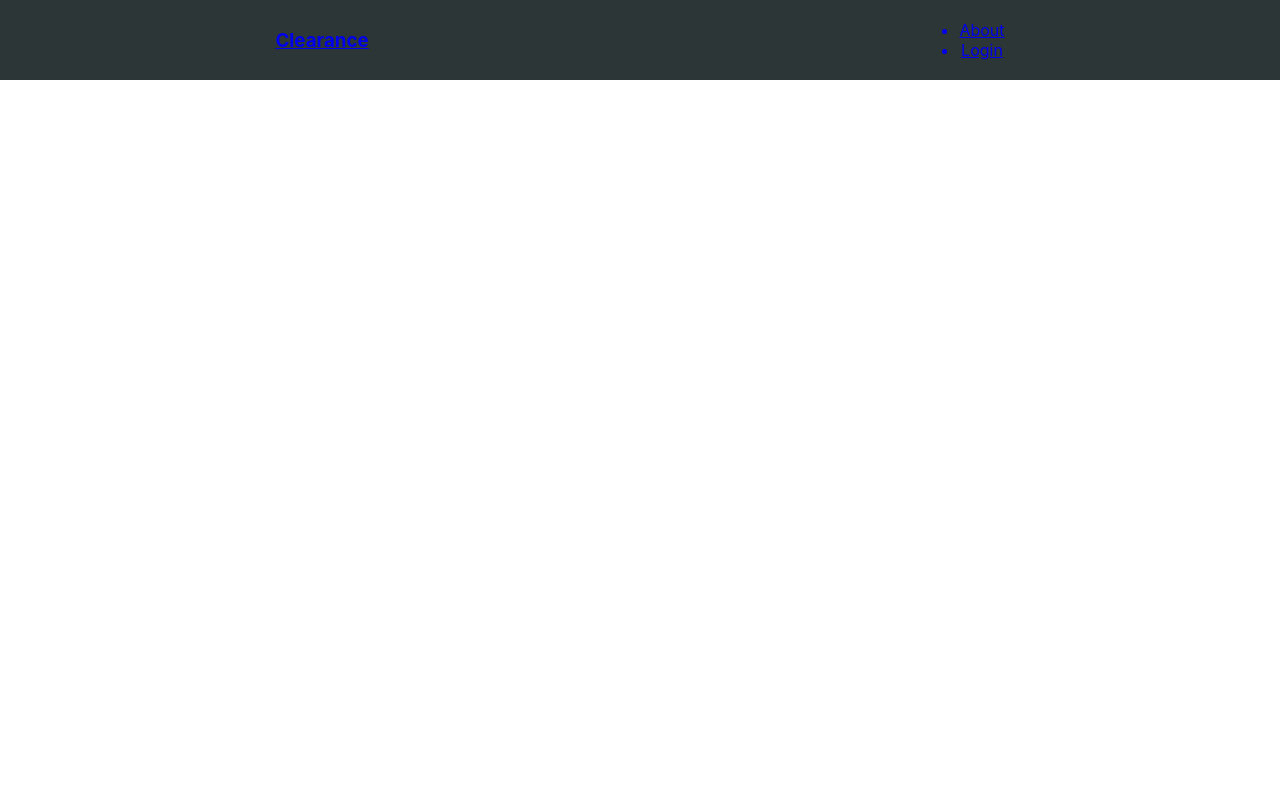
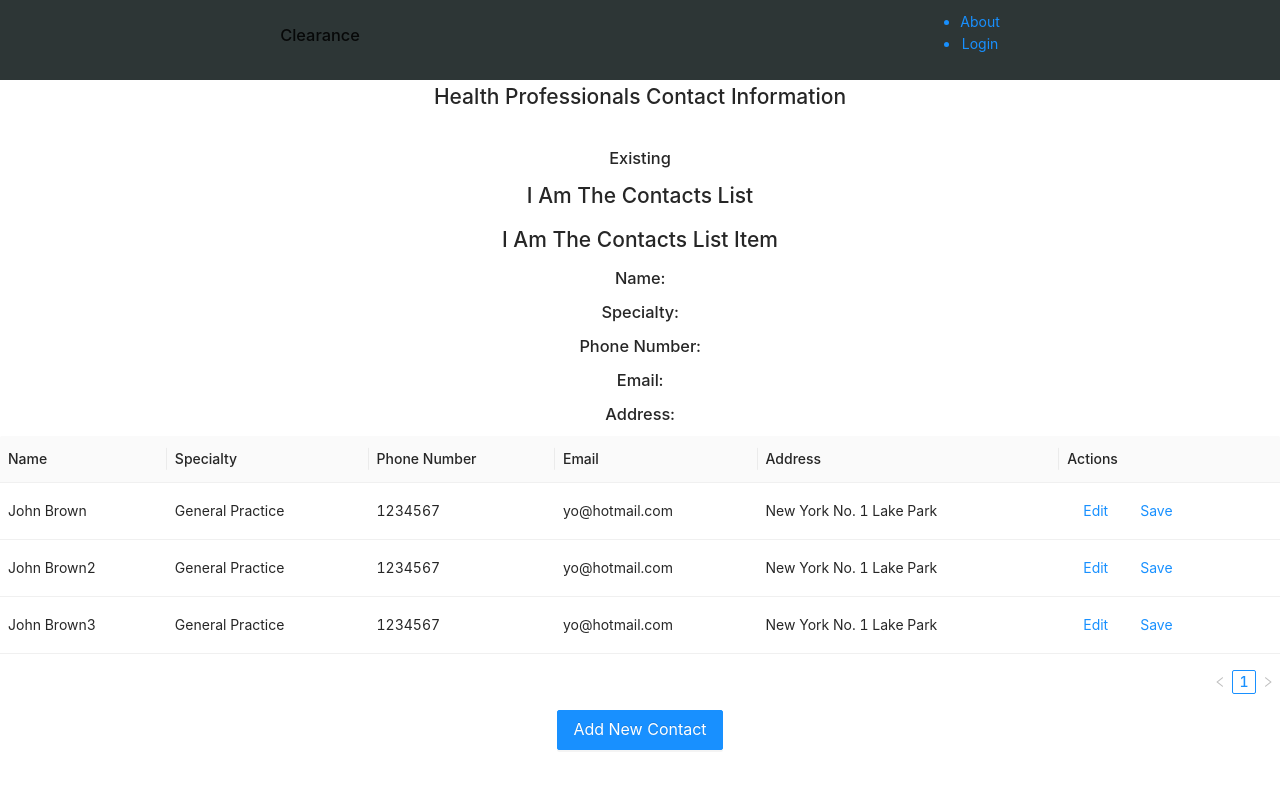
Before and after one commit to sb242/clearance, a React (Create React App) app in the folder client/: page /contacts in a window 1280 px wide. Shown: the top 788 px of the page. Built offline with nearby package versions, Linux system fonts and the light colour scheme.

Commit message:
setup components for contacts page

```diff
--- a/client/package.json
+++ b/client/package.json
@@ -6,6 +6,7 @@
     "@testing-library/jest-dom": "^5.16.5",
     "@testing-library/react": "^13.4.0",
     "@testing-library/user-event": "^13.5.0",
+    "antd": "^4.23.6",
     "node-sass": "^7.0.3",
     "react": "^18.2.0",
     "react-dom": "^18.2.0",
--- a/client/src/App.js
+++ b/client/src/App.js
@@ -2,6 +2,7 @@ import "./App.css";
 import Nav from "./components/nav";
 import About from "./components/about";
 import Login from "./components/login";
+import Contacts from "./components/contacts/contacts";
 import { BrowserRouter as Router, Switch, Route } from "react-router-dom";
 
 function App() {
@@ -13,6 +14,7 @@ function App() {
           <Route path="/" exact component={About} />
           <Route path="/about" component={About} />
           <Route path="/login" component={Login} />
+          <Route path="/contacts" component={Contacts} />
         </Switch>
       </div>
     </Router>
--- a/client/src/components/about.js
+++ b/client/src/components/about.js
@@ -1,6 +1,6 @@
 function About() {
   return (
-    <div classname="about-page">
+    <div className="about-page">
       <h2>About</h2>
     </div>
   );
--- /dev/null
+++ b/client/src/components/contacts/contacts.js
@@ -0,0 +1,23 @@
+import ContactsList from "./contactsList";
+import ContactsListItem from "./contactsListItem";
+import { Button } from 'antd';
+import 'antd/dist/antd.css'
+
+
+function Contacts() {
+
+  return (
+    <div className="contacts-page">
+      <h2>Health Professionals Contact Information</h2>
+      <br></br>
+      <h3>Existing</h3>
+      <ContactsList >
+
+      </ContactsList>
+      <ContactsListItem />
+      <Button size="large" type="primary">Add New Contact</Button>
+    </div>
+  );
+}
+
+export default Contacts;
--- /dev/null
+++ b/client/src/components/contacts/contactsList.js
@@ -0,0 +1,9 @@
+function ContactsList() {
+  return (
+    <div>
+      <h2>I Am The Contacts List</h2>
+    </div>
+  );
+}
+
+export default ContactsList;
--- /dev/null
+++ b/client/src/components/contacts/contactsListItem.js
@@ -0,0 +1,78 @@
+import { Table, Button } from 'antd';
+
+const columns = [
+  {
+    title: 'Name',
+    dataIndex: 'name',
+  },
+  {
+    title: 'Specialty',
+    dataIndex: 'specialty',
+  },
+  {
+    title: 'Phone Number',
+    dataIndex: 'phone',
+  },
+  {
+    title: 'Email',
+    dataIndex: 'email',
+  },
+  {
+    title: 'Address',
+    dataIndex: 'address',
+  },
+  {
+    title: 'Actions',
+    render: (_, record) => {
+      return (
+        <>
+        <Button type="link">Edit</Button>
+        <Button type="link">Save</Button>
+        </>
+      );
+    },
+  },
+];
+
+const data = [
+  {
+    key: '1',
+    name: 'John Brown',
+    specialty: 'General Practice',
+    phone: 1234567,
+    email: "yo@hotmail.com",
+    address: 'New York No. 1 Lake Park',
+  },
+  {
+    key: '2',
+    name: 'John Brown2',
+    specialty: 'General Practice',
+    phone: 1234567,
+    email: "yo@hotmail.com",
+    address: 'New York No. 1 Lake Park',
+  },
+  {
+    key: '3',
+    name: 'John Brown3',
+    specialty: 'General Practice',
+    phone: 1234567,
+    email: "yo@hotmail.com",
+    address: 'New York No. 1 Lake Park',
+  }
+];
+
+function ContactsListItem() {
+  return (
+    <div>
+      <h2>I Am The Contacts List Item</h2>
+      <h3>Name: </h3>
+      <h3>Specialty: </h3>
+      <h3>Phone Number: </h3>
+      <h3>Email: </h3>
+      <h3>Address: </h3>
+      <Table columns={columns} dataSource={data} size="middle" />
+    </div>
+  );
+}
+
+export default ContactsListItem;
--- a/client/src/components/nav.js
+++ b/client/src/components/nav.js
@@ -2,7 +2,7 @@ import { Link } from "react-router-dom";
 
 function Nav() {
   return (
-    <nav class="nav-links">
+    <nav className="nav-links">
       <Link to="/">
         <h3>Clearance</h3>
       </Link>
```
Also changed, not shown: 1 other file (tests, documents, lock files or other folders).
